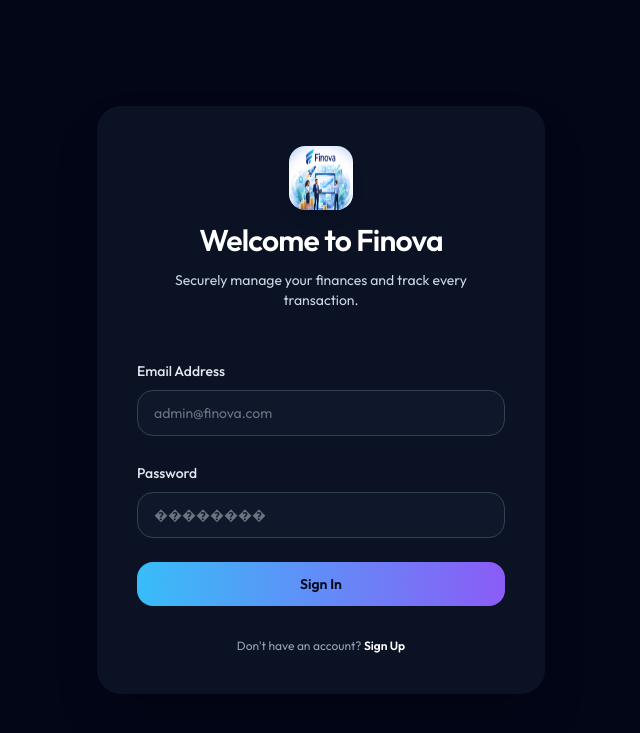
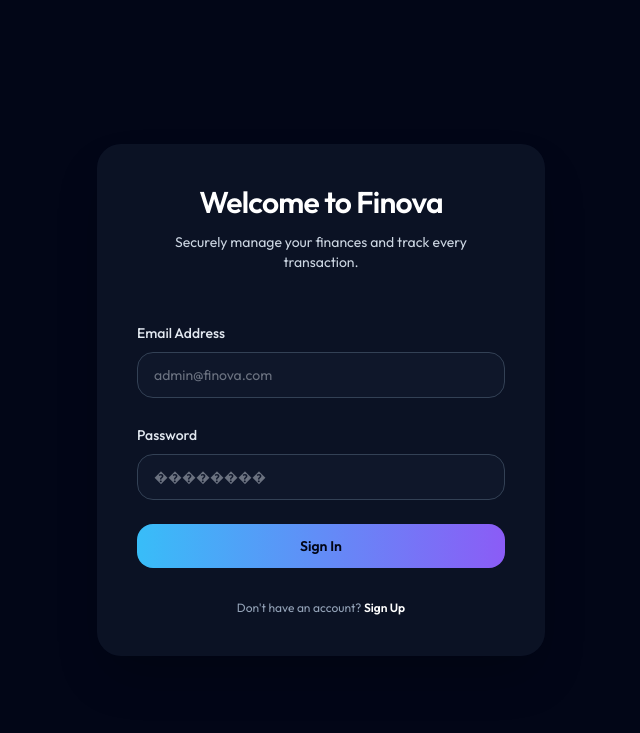
Before and after one commit to Mohammediremide/FINTECH, a Flask app: page /login in a window 1280 px wide. Shown: the top 733 px of the page, without its empty margins (319-959 px from the left). Run offline with Flask 3, Linux system fonts and the light colour scheme; some libraries are stand-ins or nearby versions.

Commit message:
Remove login hero image

```diff
--- a/templates/login.html
+++ b/templates/login.html
@@ -6,7 +6,6 @@
 <section class="flex min-h-screen items-center justify-center px-4 py-12">
     <div class="w-full max-w-md space-y-8 rounded-3xl bg-[rgba(15,23,42,0.75)] p-10 shadow-2xl backdrop-blur-xl">
         <div class="text-center space-y-3">
-            <img src="/static/company_hero.png" alt="Finova Hero" class="mx-auto h-16 w-16 rounded-2xl shadow-lg" />
             <h2 class="text-3xl font-semibold tracking-tight text-white">Welcome to Finova</h2>
             <p class="text-sm text-slate-300">Securely manage your finances and track every transaction.</p>
         </div>
```
